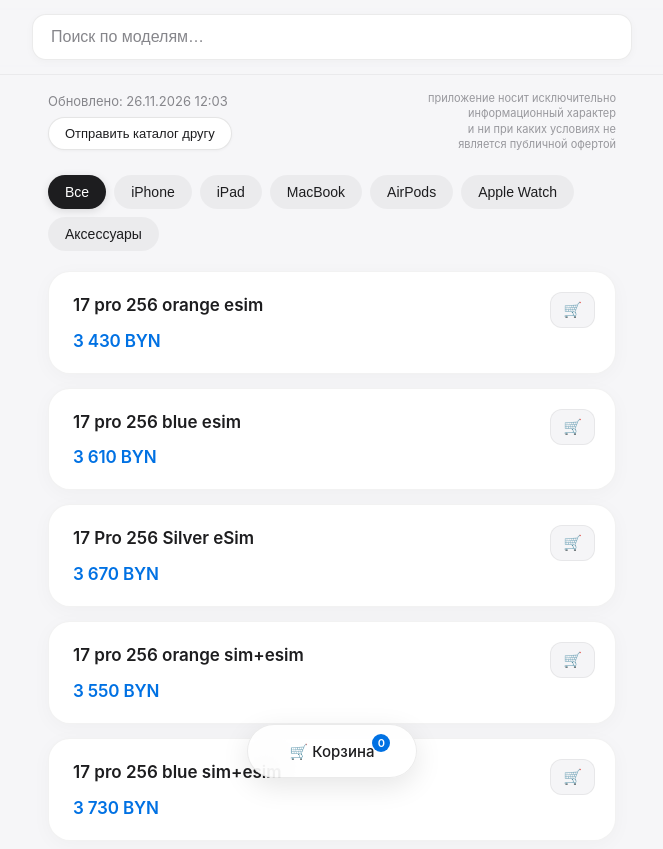
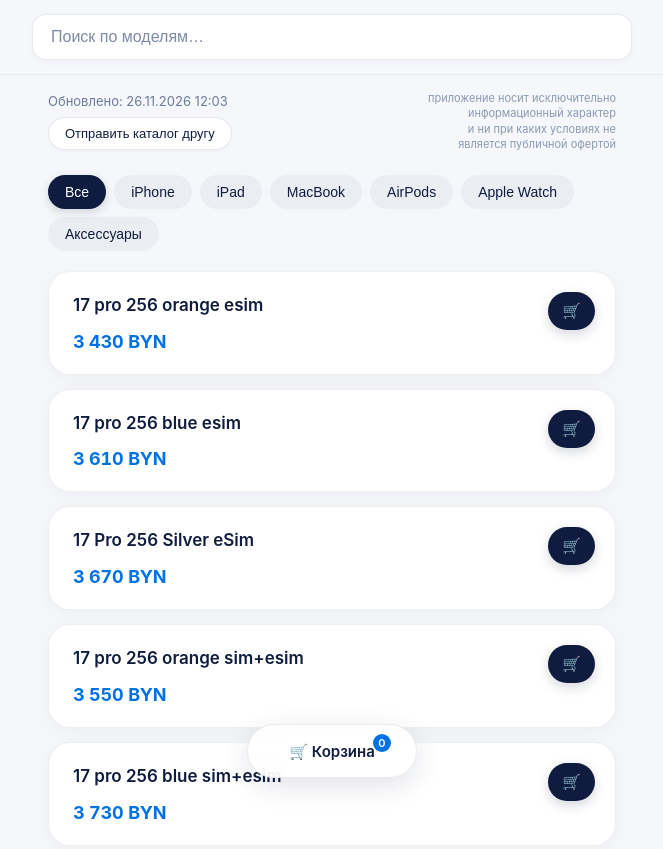
Before and after one commit to nlitvinovich/applit_prod, a plain HTML site: page index.html in a window 1280 px wide. Shown: the top 849 px of the page, without its empty margins (308-971 px from the left). Drawn offline with Linux system fonts and the light colour scheme.

Commit message:
Update style.css

```diff
--- a/style.css
+++ b/style.css
@@ -4,8 +4,8 @@
 
 body {
   font-family: -apple-system, BlinkMacSystemFont, "SF Pro Text", "Segoe UI", Roboto, Arial, sans-serif;
-  background: #f6f6f8;
-  color: #1d1d1f;
+  background: #f5f7fa;
+  color: #0f1c3f;
   margin: 0;
   padding-bottom: 130px;
   -webkit-font-smoothing: antialiased;
@@ -16,11 +16,11 @@ body {
   position: sticky;
   top: 0;
   z-index: 200;
-  background: rgba(246, 246, 248, 0.82);
+  background: rgba(245, 247, 250, 0.84);
   padding: 14px 16px;
   backdrop-filter: blur(18px);
   -webkit-backdrop-filter: blur(18px);
-  border-bottom: 1px solid rgba(0, 0, 0, 0.05);
+  border-bottom: 1px solid rgba(15, 28, 63, 0.06);
 }
 
 #search {
@@ -30,17 +30,17 @@ body {
   display: block;
   padding: 13px 18px;
   font-size: 16px;
-  color: #1d1d1f;
+  color: #0f1c3f;
   border-radius: 14px;
-  border: 1px solid rgba(0, 0, 0, 0.08);
+  border: 1px solid rgba(15, 28, 63, 0.09);
   background: #ffffff;
-  box-shadow: 0 2px 8px rgba(0, 0, 0, 0.03);
+  box-shadow: 0 2px 8px rgba(15, 28, 63, 0.03);
   outline: none;
   transition: border-color 0.2s ease, box-shadow 0.2s ease;
 }
 
 #search::placeholder {
-  color: #86868b;
+  color: #7c8ba6;
 }
 
 #search:focus {
@@ -68,7 +68,7 @@ body {
 
 #update-time {
   font-size: 13px;
-  color: #86868b;
+  color: #6b7b99;
   margin: 0;
 }
 
@@ -77,16 +77,16 @@ body {
   font-size: 13px;
   font-weight: 500;
   background: #ffffff;
-  color: #1d1d1f;
-  border: 1px solid rgba(0, 0, 0, 0.1);
+  color: #0f1c3f;
+  border: 1px solid rgba(15, 28, 63, 0.1);
   border-radius: 999px;
   cursor: pointer;
-  box-shadow: 0 1px 3px rgba(0, 0, 0, 0.04);
+  box-shadow: 0 1px 3px rgba(15, 28, 63, 0.04);
   transition: background 0.2s ease, transform 0.15s ease;
 }
 
 .share-catalog-btn:hover {
-  background: #f0f0f3;
+  background: #eef2f8;
 }
 
 .share-catalog-btn:active {
@@ -96,7 +96,7 @@ body {
 .top-right {
   font-size: 11px;
   line-height: 1.4;
-  color: #98989d;
+  color: #8b99b2;
   text-align: right;
   max-width: 190px;
 }
@@ -115,8 +115,8 @@ body {
   padding: 8px 16px;
   font-size: 14px;
   font-weight: 500;
-  color: #1d1d1f;
-  background: rgba(0, 0, 0, 0.045);
+  color: #0f1c3f;
+  background: rgba(15, 28, 63, 0.045);
   border: 1px solid transparent;
   border-radius: 999px;
   cursor: pointer;
@@ -124,13 +124,13 @@ body {
 }
 
 .category-buttons button:hover {
-  background: rgba(0, 0, 0, 0.08);
+  background: rgba(15, 28, 63, 0.09);
 }
 
 .category-buttons button.active {
-  background: #1d1d1f;
+  background: #0f1c3f;
   color: #ffffff;
-  box-shadow: 0 2px 8px rgba(0, 0, 0, 0.12);
+  box-shadow: 0 3px 10px rgba(15, 28, 63, 0.16);
 }
 
 /* Каталог */
@@ -149,8 +149,8 @@ body {
   border-radius: 22px;
   padding: 22px 24px;
   margin-bottom: 0;
-  border: 1px solid rgba(0, 0, 0, 0.05);
-  box-shadow: 0 4px 20px rgba(0, 0, 0, 0.03);
+  border: 1px solid rgba(15, 28, 63, 0.07);
+  box-shadow: 0 4px 20px rgba(15, 28, 63, 0.04);
   position: relative;
   width: 100%;
   transition: transform 0.2s ease, box-shadow 0.2s ease;
@@ -158,58 +158,73 @@ body {
 
 .card:hover {
   transform: translateY(-1px);
-  box-shadow: 0 8px 28px rgba(0, 0, 0, 0.06);
+  box-shadow: 0 8px 28px rgba(15, 28, 63, 0.08);
 }
 
+/* Заголовок товара — тёмно-синий */
 .card-title {
   font-size: 17px;
   font-weight: 600;
   line-height: 1.35;
-  color: #1d1d1f;
-  margin-bottom: 8px;
-  padding-right: 52px;
+  color: #0f1c3f;
+  margin-bottom: 6px;
+  padding-right: 60px;
 }
 
-/* Кнопка добавления в корзину */
+/* Дополнительный текст / характеристики внутри карточки */
+.card p,
+.card div:not(.card-title):not(.card-price) {
+  font-size: 14px;
+  line-height: 1.45;
+  color: #4b5e80;
+}
+
+/* Кнопка корзины — круглая контрастная таблетка с заливкой */
 .add-to-cart {
   position: absolute;
   right: 20px;
   top: 20px;
-  padding: 8px 12px;
+  min-width: 42px;
+  height: 38px;
+  padding: 0 14px;
   font-size: 15px;
-  background: #f5f5f7;
-  color: #1d1d1f;
-  border: 1px solid rgba(0, 0, 0, 0.06);
-  border-radius: 12px;
+  font-weight: 500;
+  background: #0f1c3f;
+  color: #ffffff;
+  border: none;
+  border-radius: 999px;
+  display: inline-flex;
+  align-items: center;
+  justify-content: center;
   cursor: pointer;
-  transition: background 0.2s ease, color 0.2s ease, transform 0.15s ease;
+  box-shadow: 0 4px 12px rgba(15, 28, 63, 0.18);
+  transition: background 0.2s ease, transform 0.15s ease, box-shadow 0.2s ease;
 }
 
 .add-to-cart:hover {
   background: #0071e3;
-  color: #ffffff;
-  border-color: #0071e3;
+  box-shadow: 0 6px 16px rgba(0, 113, 227, 0.28);
 }
 
 .add-to-cart:active {
-  transform: scale(0.94);
+  transform: scale(0.93);
 }
 
 @media (hover: none) {
   .add-to-cart:hover {
-    background: #f5f5f7;
-    color: #1d1d1f;
-    border-color: rgba(0, 0, 0, 0.06);
+    background: #0f1c3f;
+    box-shadow: 0 4px 12px rgba(15, 28, 63, 0.18);
   }
 }
 
-/* Цена */
+/* Цена — ярко-синий акцент */
 .card-price {
-  font-size: 17px;
-  font-weight: 600;
+  font-size: 18px;
+  font-weight: 700;
   color: #0071e3;
   margin-top: 14px;
   letter-spacing: -0.01em;
+  font-variant-numeric: tabular-nums;
 }
 
 /* Модальное окно корзины */
@@ -219,7 +234,7 @@ body {
   left: 0;
   width: 100%;
   height: 100%;
-  background: rgba(0, 0, 0, 0.3);
+  background: rgba(15, 28, 63, 0.32);
   backdrop-filter: blur(6px);
   -webkit-backdrop-filter: blur(6px);
   display: none;
@@ -236,8 +251,8 @@ body {
   width: 100%;
   max-width: 420px;
   position: relative;
-  box-shadow: 0 20px 50px rgba(0, 0, 0, 0.15);
-  border: 1px solid rgba(0, 0, 0, 0.05);
+  box-shadow: 0 20px 50px rgba(15, 28, 63, 0.18);
+  border: 1px solid rgba(15, 28, 63, 0.06);
 }
 
 .cart-content h2 {
@@ -245,15 +260,15 @@ body {
   margin-bottom: 18px;
   font-size: 20px;
   font-weight: 600;
-  color: #1d1d1f;
+  color: #0f1c3f;
 }
 
 .cart-close-btn {
   position: absolute;
   top: 20px;
   right: 20px;
-  background: #f2f2f5;
-  color: #515154;
+  background: #f0f3f8;
+  color: #4b5e80;
   border: none;
   border-radius: 50%;
   width: 32px;
@@ -265,8 +280,8 @@ body {
 }
 
 .cart-close-btn:hover {
-  background: #e5e5ea;
-  color: #1d1d1f;
+  background: #e2e7f0;
+  color: #0f1c3f;
 }
 
 /* Элемент корзины */
@@ -277,9 +292,9 @@ body {
   gap: 12px;
   padding: 12px 0;
   margin-bottom: 0;
-  border-bottom: 1px solid rgba(0, 0, 0, 0.06);
+  border-bottom: 1px solid rgba(15, 28, 63, 0.07);
   font-size: 15px;
-  color: #1d1d1f;
+  color: #0f1c3f;
 }
 
 .cart-item:last-of-type {
@@ -310,17 +325,18 @@ body {
   align-items: center;
   margin-top: 20px;
   padding-top: 16px;
-  border-top: 1px solid rgba(0, 0, 0, 0.08);
+  border-top: 1px solid rgba(15, 28, 63, 0.08);
 }
 
 .cart-total {
   font-size: 18px;
-  font-weight: 600;
-  color: #1d1d1f;
+  font-weight: 700;
+  color: #0f1c3f;
+  font-variant-numeric: tabular-nums;
 }
 
 .cart-order-btn {
-  padding: 11px 20px;
+  padding: 11px 22px;
   font-size: 15px;
   font-weight: 500;
   background: #0071e3;
@@ -328,6 +344,7 @@ body {
   border: none;
   border-radius: 999px;
   cursor: pointer;
+  box-shadow: 0 4px 12px rgba(0, 113, 227, 0.24);
   transition: background 0.2s ease, transform 0.15s ease;
   white-space: nowrap;
 }
@@ -351,13 +368,13 @@ body {
   height: 54px;
   padding: 0 8px;
 
-  background: rgba(255, 255, 255, 0.85);
+  background: rgba(255, 255, 255, 0.88);
   backdrop-filter: blur(18px);
   -webkit-backdrop-filter: blur(18px);
   border-radius: 999px;
 
-  border: 1px solid rgba(0, 0, 0, 0.08);
-  box-shadow: 0 8px 28px rgba(0, 0, 0, 0.1);
+  border: 1px solid rgba(15, 28, 63, 0.09);
+  box-shadow: 0 8px 28px rgba(15, 28, 63, 0.12);
 
   display: flex;
   justify-content: center;
@@ -374,8 +391,8 @@ body {
 
 .tab-item {
   font-size: 15px;
-  font-weight: 500;
-  color: #1d1d1f;
+  font-weight: 600;
+  color: #0f1c3f;
   padding: 10px 22px;
   border-radius: 999px;
   cursor: pointer;
```
